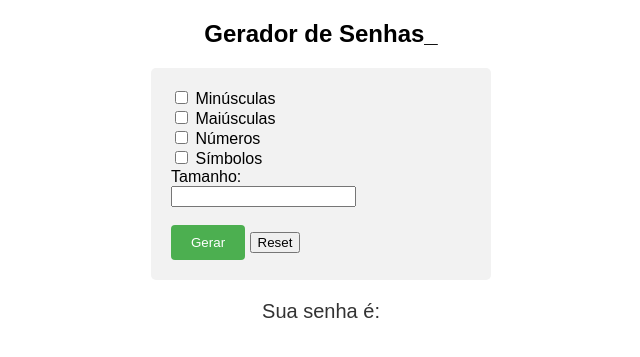
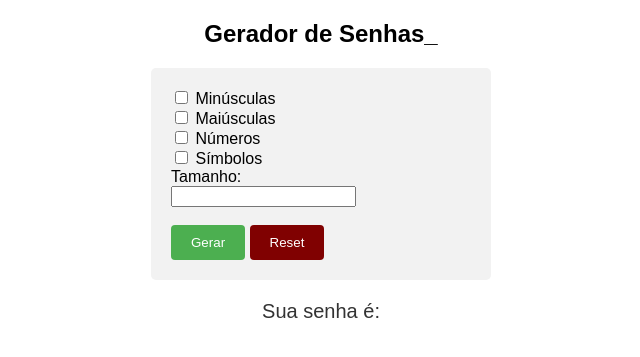
Before and after one commit to alexccastelo/geradorsenha, a Flask app: page / in a window 1280 px wide. Shown: the top 357 px of the page, without its empty margins (319-959 px from the left). Run offline with Flask 3, Linux system fonts and the light colour scheme.

Commit message:
Update form.html

```diff
--- a/templates/form.html
+++ b/templates/form.html
@@ -24,11 +24,20 @@
         border-radius: 4px;
         cursor: pointer;
     }
-
+    input[type=reset] {
+        background-color: #800101;
+        color: white;
+        padding: 10px 20px;
+        border: none;
+        border-radius: 4px;
+        cursor: pointer;
+    }
     input[type=submit]:hover {
         background-color: #45a049;
     }
-
+    input[type=reset]:hover {
+        background-color: #720000;
+    }
     h2 {
         text-align: center;
     }
```
